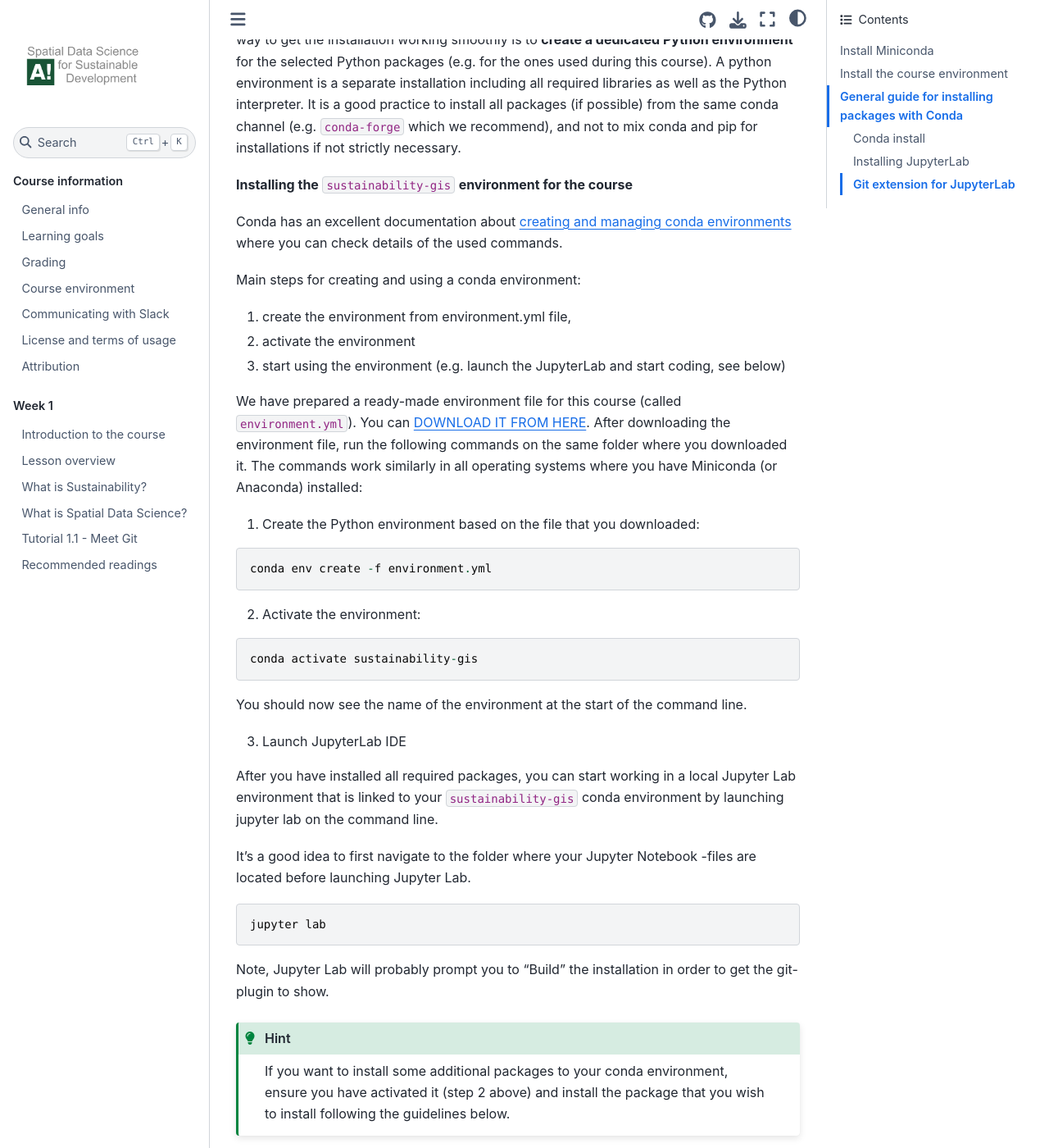
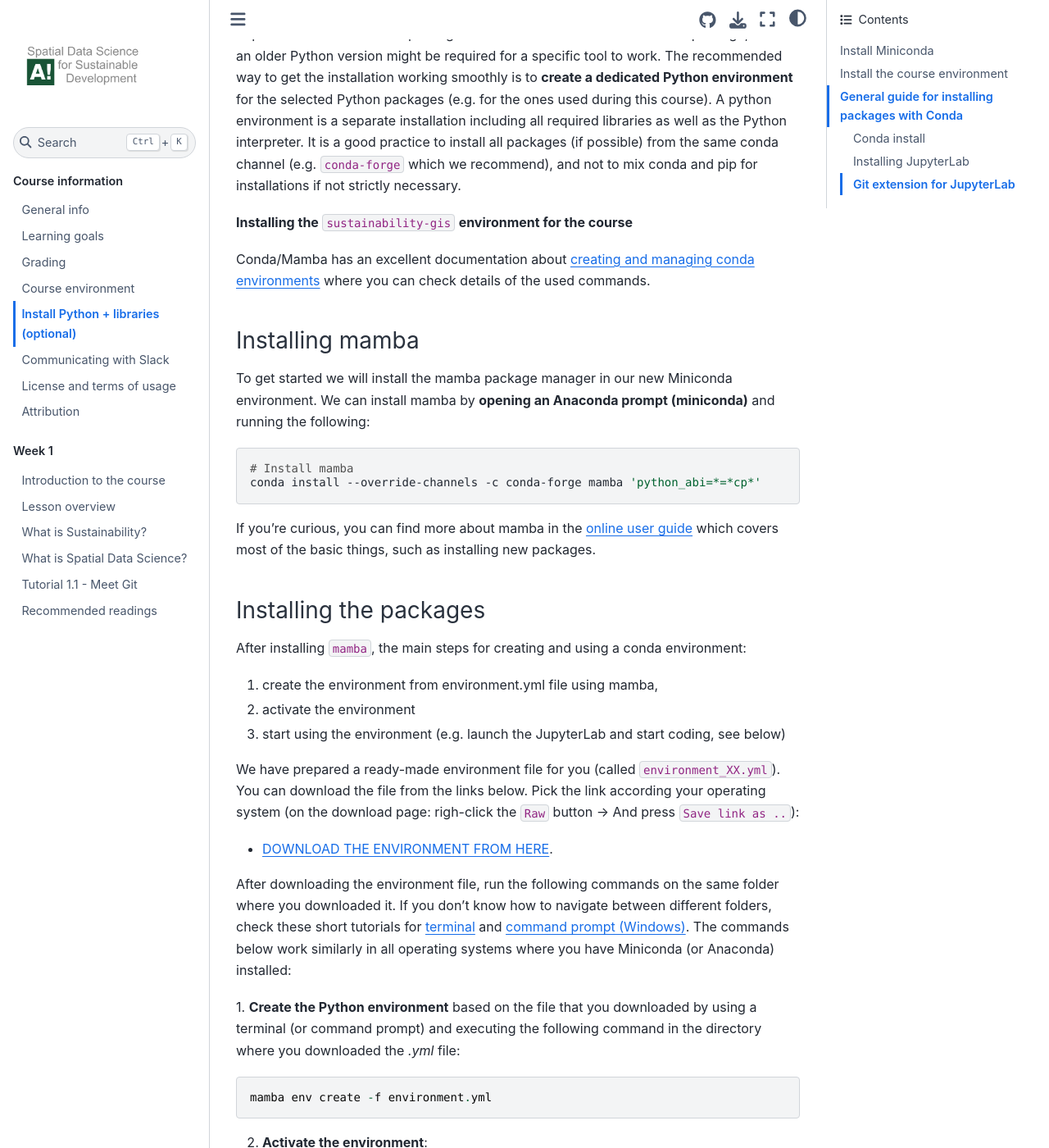
Before and after one commit to AaltoGIS/Sustainability-GIS, a Sphinx documentation site: the page built from source/course-info/installing-miniconda.rst, in a window 1280 px wide and 1400 px high, scrolled down 2294 px. Shown: the whole window at 82% size. Built offline with Sphinx 7.4.7 and the Sphinx Book theme 1.1.4, drawn with Linux system fonts in a browser that asks for light colours; pages that are not in the unit, such as notebooks, are missing from menus; some of the changed text lies outside the part shown.

Commit message:
Update installation instructions

```diff
--- a/source/course-info/installing-miniconda.rst
+++ b/source/course-info/installing-miniconda.rst
@@ -1,5 +1,5 @@
-Install Python locally (optional)
-=================================
+Install Python + libraries (optional)
+=====================================
 
 Although we will use the dedicated `course environment to do all the programming, <course-environment-components.html>`__
 **it is also possible to complete the tutorials and programming exercises on your own computer**.
@@ -90,27 +90,48 @@ if not strictly necessary.
 
 **Installing the** ``sustainability-gis`` **environment for the course**
 
-Conda has an excellent documentation about `creating and managing conda environments <https://docs.conda.io/projects/conda/en/latest/user-guide/tasks/manage-environments.html>`__
+Conda/Mamba has an excellent documentation about `creating and managing conda environments <https://docs.conda.io/projects/conda/en/latest/user-guide/tasks/manage-environments.html>`__
 where you can check details of the used commands.
 
-Main steps for creating and using a conda environment:
+Installing mamba
+~~~~~~~~~~~~~~~~
 
-1. create the environment from environment.yml file,
+To get started we will install the mamba package manager in our new Miniconda environment.
+We can install mamba by **opening an Anaconda prompt (miniconda)** and running the following:
+
+.. code-block:: bash
+
+    # Install mamba
+    conda install --override-channels -c conda-forge mamba 'python_abi=*=*cp*'
+
+If you're curious, you can find more about mamba in the `online user guide <https://mamba.readthedocs.io/en/latest/index.html>`__ which covers most of the basic things, such as installing new packages.
+
+Installing the packages
+~~~~~~~~~~~~~~~~~~~~~~~
+
+After installing ``mamba``, the main steps for creating and using a conda environment:
+
+1. create the environment from environment.yml file using mamba,
 2. activate the environment
 3. start using the environment (e.g. launch the JupyterLab and start coding, see below)
 
-We have prepared a ready-made environment file for this course (called ``environment.yml``). You can  `DOWNLOAD IT FROM HERE <https://github.com/AaltoGIS/Sustainability-GIS/blob/master/environment.yml>`__.
+We have prepared a ready-made environment file for you (called ``environment_XX.yml``). You can download the file from the links below. Pick the link according your operating system
+(on the download page: righ-click the ``Raw`` button -> And press ``Save link as ..``):
+
+- `DOWNLOAD THE ENVIRONMENT FROM HERE <https://github.com/AaltoGIS/Sustainability-GIS/blob/master/environment.yml>`__.
+
 After downloading the environment file, run the following commands on the same folder where you downloaded it.
-The commands work similarly in all operating systems where you have Miniconda (or Anaconda) installed:
+If you don't know how to navigate between different folders, check these short tutorials for `terminal <https://riptutorial.com/terminal/example/26023/basic-navigation-commands>`_ and `command prompt (Windows) <https://riptutorial.com/cmd/example/8646/navigating-in-cmd>`_.
+The commands below work similarly in all operating systems where you have Miniconda (or Anaconda) installed:
 
-1. Create the Python environment based on the file that you downloaded:
+1. **Create the Python environment** based on the file that you downloaded by using a terminal (or command prompt)
+and executing the following command in the directory where you downloaded the `.yml` file:
 
 .. code-block::
 
-    conda env create -f environment.yml
+    mamba env create -f environment.yml
 
-
-2. Activate the environment:
+2. **Activate the environment**:
 
 .. code-block::
 
@@ -118,10 +139,19 @@ The commands work similarly in all operating systems where you have Miniconda (o
 
 You should now see the name of the environment at the start of the command line.
 
-3. Launch JupyterLab IDE
+3. **Test that the installation works** by running follow command in terminal/command prompt:
+
+.. code-block::
+
+    python -c "import r5py; import geopandas; import fiona"
+
+In case the command runs and does not return any errors, everything works!
+If not, i) ensure that you have activated the environment, (step 2 above), ii) ensure that all packages installed properly (step 1).
+
+4. **Launch JupyterLab IDE**
 
 After you have installed all required packages, you can start working in a local Jupyter Lab environment that is
-linked to your ``sustainability-gis`` conda environment by launching jupyter lab on the command line.
+linked to your ``sustainability-gis`` environment by launching jupyter lab on the command line.
 
 It's a good idea to first navigate to the folder where your Jupyter Notebook -files are located before launching Jupyter Lab.
 
--- a/source/index.rst
+++ b/source/index.rst
@@ -138,6 +138,7 @@ Contents
    course-info/learning-goals
    course-info/grading
    course-info/course-environment-components
+   course-info/installing-miniconda
    course-info/slack-usage
    course-info/License-terms
    course-info/attribution
```
